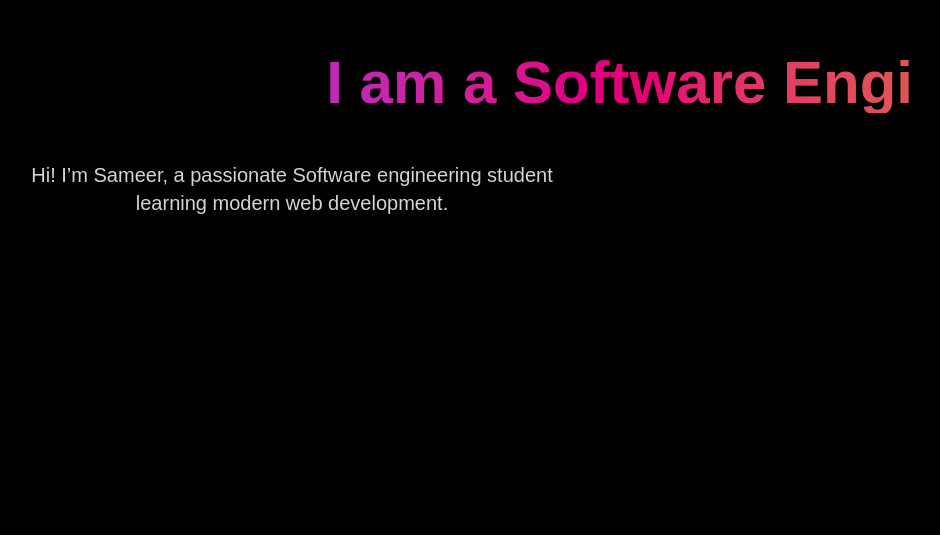
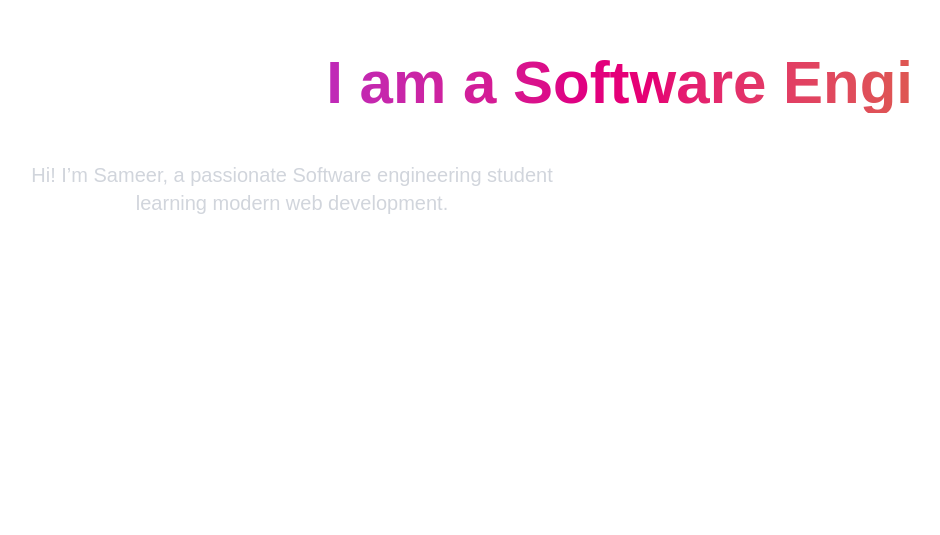
Before and after one commit to sameer890678/portfolio, a Next.js app: page / in a window 1280 px wide. Shown: the part 265-800 px from the top of the page, without its empty margins (12-952 px from the left). Built offline with nearby package versions, Linux system fonts and the light colour scheme.

Commit message:
changing colour again

```diff
--- a/app/page.tsx
+++ b/app/page.tsx
@@ -36,7 +36,7 @@ export default function Home() {
   }, [messageIndex]);
 
   return (
-    <div className="bg-black text-white">
+    <div className="bg-yellow text-white">
       {/* Hero Section */}
       <section className="flex flex-col justify-center min-h-screen px-4">
         <h1 className="text-5xl md:text-6xl font-extrabold text-center bg-clip-text text-transparent bg-gradient-to-r from-purple-600 via-pink-600 to-yellow-600">
```
